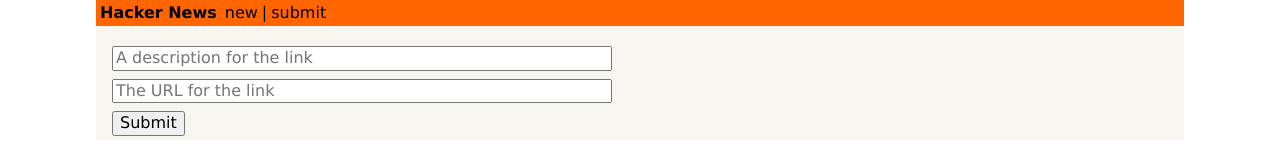
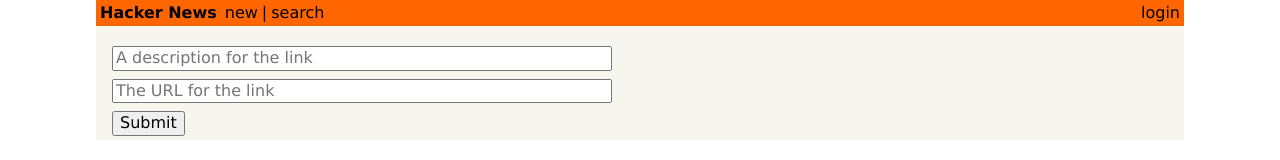
Before and after one commit to kouheiFujii/hackernews-react-apollo, a React (Create React App) app: page /create in a window 1280 px wide. Shown: the top 160 px of the page. Built offline with nearby package versions, Linux system fonts and the light colour scheme.

Commit message:
extended header.

```diff
--- a/src/components/Header.js
+++ b/src/components/Header.js
@@ -1,7 +1,10 @@
 import React from "react";
-import { Link } from "react-router-dom";
+import { Link, useNavigate } from "react-router-dom";
+import { AUTH_TOKEN } from "../constants";
 
 const Header = () => {
+  const navigate = useNavigate();
+  const authToken = localStorage.getItem(AUTH_TOKEN);
   return (
     <div className="flex pa1 justify-between nowrap orange">
       <div className="flex flex-fixed black">
@@ -12,9 +15,34 @@
           new
         </Link>
         <div className="ml1">|</div>
-        <Link to="/create" className="ml1 no-underline black">
-          submit
+        <Link to="/search" className="ml1 no-underline black">
+          search
         </Link>
+        {authToken && (
+          <div className="flex">
+            <div className="ml1">|</div>
+            <Link to="/create" className="ml1 no-underline black">
+              submit
+            </Link>
+          </div>
+        )}
+      </div>
+      <div className="flex flex-fixed">
+        {authToken ? (
+          <div
+            className="ml1 pointer black"
+            onClick={() => {
+              localStorage.removeItem(AUTH_TOKEN);
+              navigate(`/`);
+            }}
+          >
+            logout
+          </div>
+        ) : (
+          <Link to="/login" className="ml1 no-underline black">
+            login
+          </Link>
+        )}
       </div>
     </div>
   );
```
